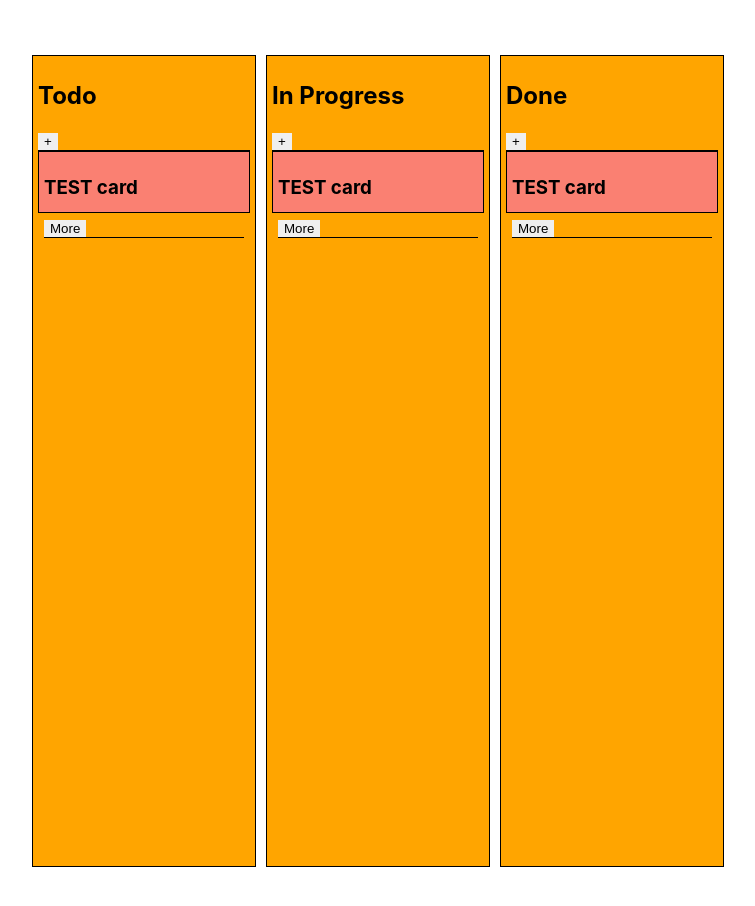
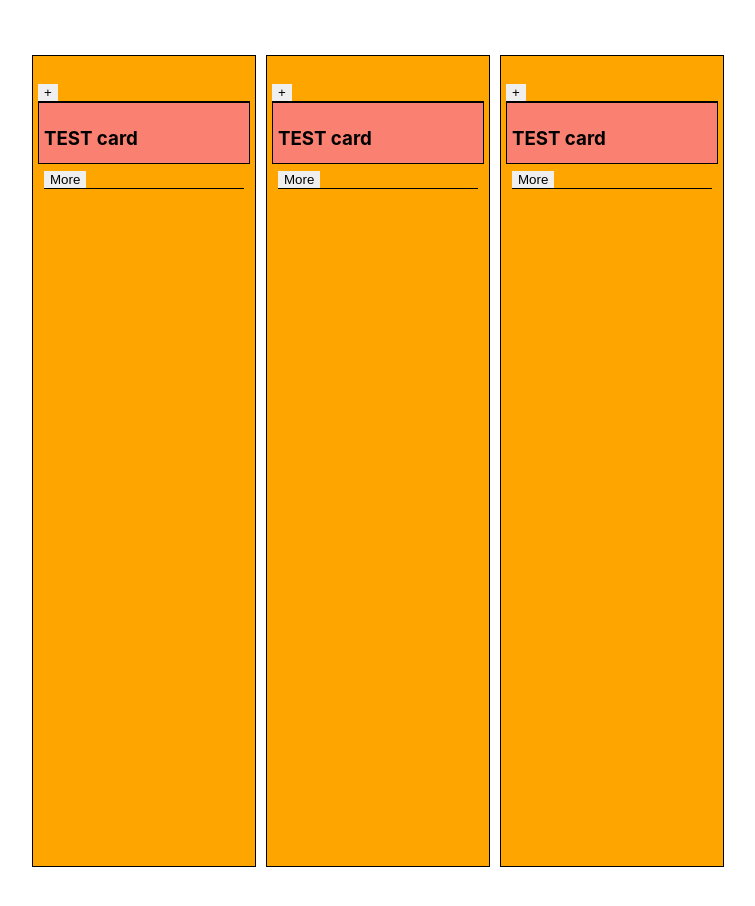
Before and after one commit to shanicunn/kanban-board-mintbean-olympics, a React (Create React App) app: page / in a window 1280 px wide. Shown: the top 906 px of the page, without its empty margins (262-1017 px from the left). Built offline with nearby package versions, Linux system fonts and the light colour scheme.

Commit message:
Changed prop names to be more specific

```diff
--- a/src/components/KanBanBoard.js
+++ b/src/components/KanBanBoard.js
@@ -6,9 +6,9 @@ class KanBanBoard extends React.Component {
         return (
             // OUTER COLUMN
             <main className="board">
-               <KanBanColumn title="Todo" />
-               <KanBanColumn title="In Progress" />
-               <KanBanColumn title="Done" />
+               <KanBanColumn column-title="Todo" />
+               <KanBanColumn column-title="In Progress" />
+               <KanBanColumn column-title="Done" />
 
             </main>
         )
```
